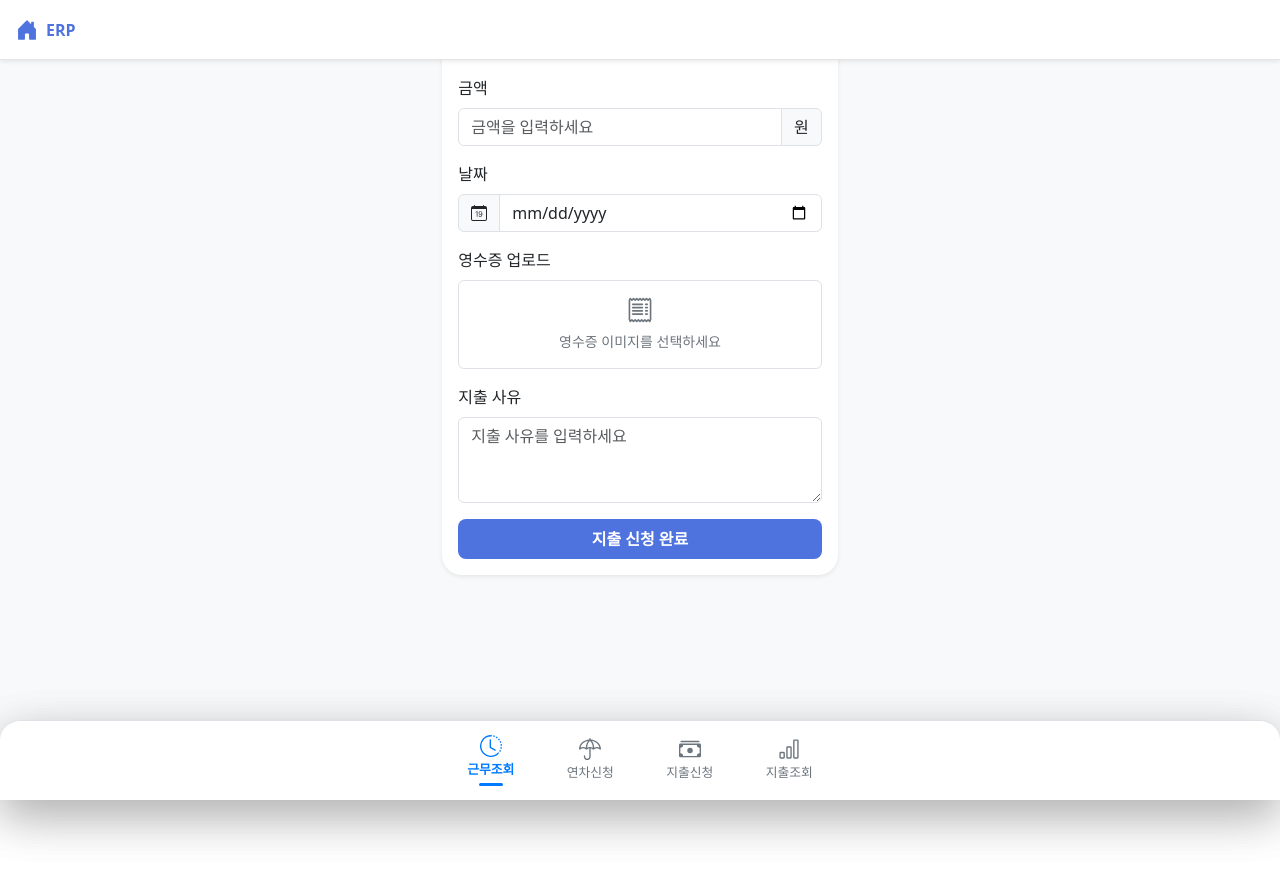
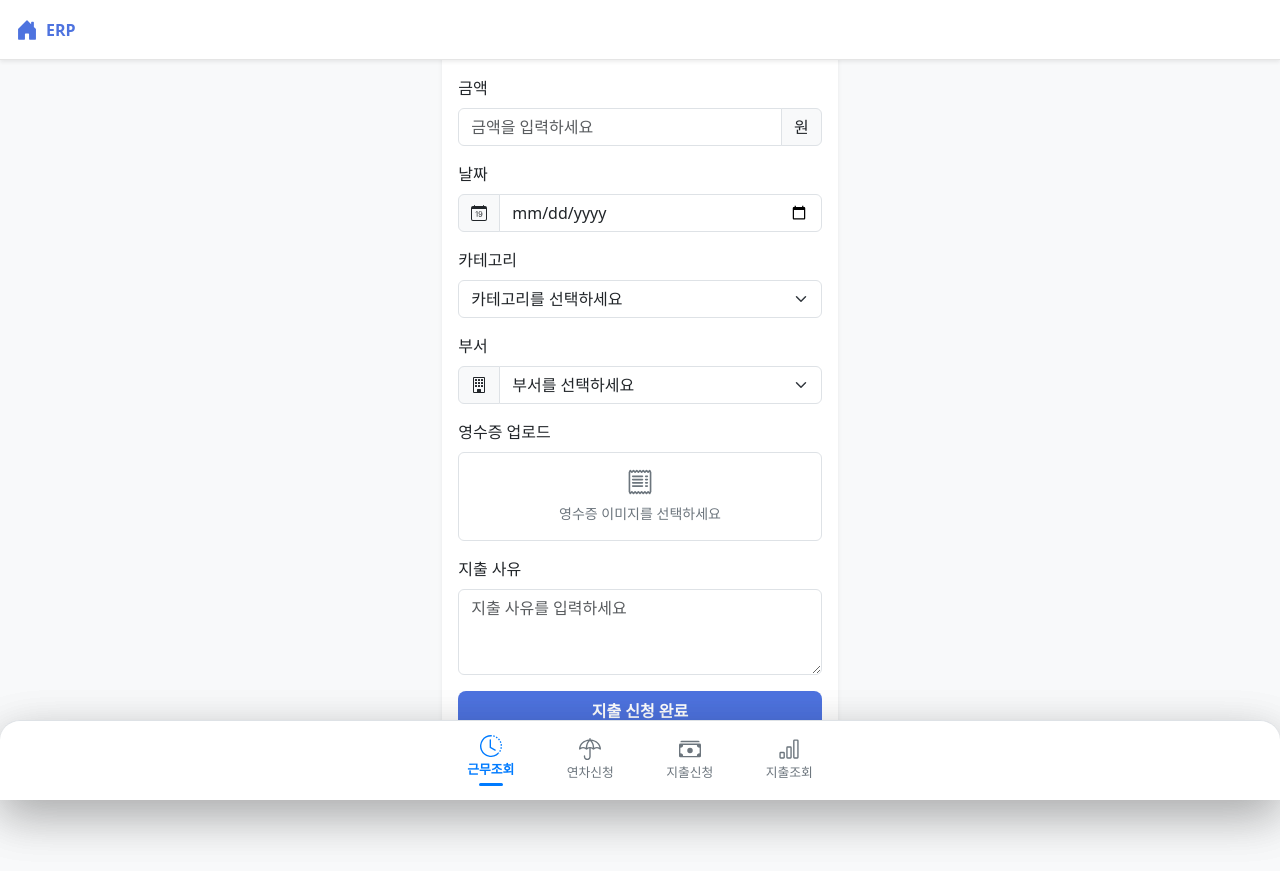
Before and after one commit to wanghyunjooooo/ERP, a React (Create React App) app in the folder frontend/: page /expense in a window 1280 px wide. Before the commit the page ends 800 px from the top, so only its background shows below. Built offline with nearby package versions, Linux system fonts and the light colour scheme; no server answers.

Commit message:
지출 신청 API 연동

```diff
--- a/frontend/src/pages/ExpensePage.js
+++ b/frontend/src/pages/ExpensePage.js
@@ -1,6 +1,7 @@
-import React, { useState } from "react";
+import React, { useState, useEffect } from "react";
 import { Card, Form, Button, InputGroup } from "react-bootstrap";
-import { BsCashStack, BsCalendarDate, BsReceipt } from "react-icons/bs";
+import { BsCashStack, BsCalendarDate, BsReceipt, BsBuilding } from "react-icons/bs";
+import axios from "axios";
 import BottomNav from "../components/Nav";
 import Header from "../components/Header";
 
@@ -9,18 +10,75 @@ function ExpensePage({ onMenuSelect }) {
   const [date, setDate] = useState("");
   const [reason, setReason] = useState("");
   const [receipt, setReceipt] = useState(null);
+  const [category, setCategory] = useState("");
+  const [deptId, setDeptId] = useState("");
+  const [loading, setLoading] = useState(false);
+  const [departments, setDepartments] = useState([]);
 
-  const handleSubmit = (e) => {
+  // ✅ (선택사항) 부서 목록을 서버에서 가져오는 경우
+  useEffect(() => {
+    const fetchDepartments = async () => {
+      try {
+        const res = await axios.get("http://localhost:3000/admin/departments");
+        setDepartments(res.data);
+      } catch (err) {
+        console.error("부서 목록 불러오기 실패:", err);
+      }
+    };
+    fetchDepartments();
+  }, []);
+
+  const handleSubmit = async (e) => {
     e.preventDefault();
-    if (!amount || !date || !reason) {
+
+    if (!amount || !date || !reason || !category || !deptId) {
       alert("모든 항목을 입력해주세요!");
       return;
     }
+
+    const token = localStorage.getItem("token");
+    if (!token) {
+      alert("로그인이 필요합니다!");
+      return;
+    }
+
+    const formData = new FormData();
+    formData.append("amount", amount);
+    formData.append("date", date);
+    formData.append("category", category);
+    formData.append("description", reason);
+    formData.append("dept_id", deptId);
+    if (receipt) formData.append("receipt", receipt);
+
+    try {
+      setLoading(true);
+      const res = await axios.post("http://localhost:3000/expense", formData, {
+        headers: {
+          "Content-Type": "multipart/form-data",
+          Authorization: `Bearer ${token}`,
+        },
+      });
+
+      console.log("✅ 지출 신청 성공:", res.data);
       alert("✅ 지출 신청이 완료되었습니다!");
+
       setAmount("");
       setDate("");
       setReason("");
+      setCategory("");
+      setDeptId("");
       setReceipt(null);
+    } catch (error) {
+      console.error("❌ 지출 신청 실패:", error);
+
+      if (error.response?.status === 401) {
+        alert("인증 오류: 로그인 토큰이 유효하지 않습니다. 다시 로그인해주세요.");
+      } else {
+        alert("지출 신청 중 오류가 발생했습니다.");
+      }
+    } finally {
+      setLoading(false);
+    }
   };
 
   return (
@@ -31,16 +89,12 @@ function ExpensePage({ onMenuSelect }) {
           minHeight: "100vh",
           backgroundColor: "#f8f9fa",
           paddingTop: "20px",
-        paddingBottom: "calc(100px + env(safe-area-inset-bottom))", // ✅ 네비 + 안전영역
-        boxSizing: "border-box",
+          paddingBottom: "calc(100px + env(safe-area-inset-bottom))",
         }}
       >
         <div
           className="d-flex flex-column align-items-center"
-        style={{
-          maxWidth: "430px",
-          margin: "0 auto",
-        }}
+          style={{ maxWidth: "430px", margin: "0 auto" }}
         >
           <Card
             className="shadow-sm border-0"
@@ -48,7 +102,7 @@ function ExpensePage({ onMenuSelect }) {
               width: "92%",
               borderRadius: "20px",
               background: "#ffffff",
-            marginBottom: "1.5rem", // ✅ 카드 간 여백만 유지
+              marginBottom: "1.5rem",
             }}
           >
             <Card.Body>
@@ -57,6 +111,7 @@ function ExpensePage({ onMenuSelect }) {
               </h5>
 
               <Form onSubmit={handleSubmit}>
+                {/* 금액 */}
                 <Form.Group className="mb-3">
                   <Form.Label>금액</Form.Label>
                   <InputGroup>
@@ -70,6 +125,7 @@ function ExpensePage({ onMenuSelect }) {
                   </InputGroup>
                 </Form.Group>
 
+                {/* 날짜 */}
                 <Form.Group className="mb-3">
                   <Form.Label>날짜</Form.Label>
                   <InputGroup>
@@ -84,6 +140,42 @@ function ExpensePage({ onMenuSelect }) {
                   </InputGroup>
                 </Form.Group>
 
+                {/* 카테고리 */}
+                <Form.Group className="mb-3">
+                  <Form.Label>카테고리</Form.Label>
+                  <Form.Select
+                    value={category}
+                    onChange={(e) => setCategory(e.target.value)}
+                  >
+                    <option value="">카테고리를 선택하세요</option>
+                    <option value="식비">식비</option>
+                    <option value="교통비">교통비</option>
+                    <option value="숙박비">숙박비</option>
+                    <option value="기타">기타</option>
+                  </Form.Select>
+                </Form.Group>
+
+              <Form.Group className="mb-3">
+  <Form.Label>부서</Form.Label>
+  <InputGroup>
+    <InputGroup.Text>
+      <BsBuilding />
+    </InputGroup.Text>
+    <Form.Select
+      value={deptId}
+      onChange={(e) => setDeptId(e.target.value)}
+    >
+      <option value="">부서를 선택하세요</option>
+      <option value="1">개발 1</option>
+      <option value="2">개발 2</option>
+      <option value="3">개발 3</option>
+      <option value="4">웹업</option>
+      <option value="5">전략기획</option>
+    </Form.Select>
+  </InputGroup>
+</Form.Group>
+
+                {/* 영수증 */}
                 <Form.Group className="mb-3">
                   <Form.Label>영수증 업로드</Form.Label>
                   <div
@@ -107,7 +199,6 @@ function ExpensePage({ onMenuSelect }) {
                         left: 0,
                         width: "100%",
                         height: "100%",
-                      cursor: "pointer",
                       }}
                       id="receiptUpload"
                     />
@@ -120,6 +211,7 @@ function ExpensePage({ onMenuSelect }) {
                   </div>
                 </Form.Group>
 
+                {/* 사유 */}
                 <Form.Group className="mb-3">
                   <Form.Label>지출 사유</Form.Label>
                   <Form.Control
@@ -131,22 +223,20 @@ function ExpensePage({ onMenuSelect }) {
                   />
                 </Form.Group>
 
+                {/* 제출 버튼 */}
                 <Button
                   type="submit"
                   className="w-100 py-2 fw-semibold rounded-3"
-                style={{
-                  backgroundColor: "#4e73df",
-                  border: "none",
-                }}
+                  style={{ backgroundColor: "#4e73df", border: "none" }}
+                  disabled={loading}
                 >
-                지출 신청 완료
+                  {loading ? "처리 중..." : "지출 신청 완료"}
                 </Button>
               </Form>
             </Card.Body>
           </Card>
         </div>
 
-      {/* ✅ 하단 고정 네비게이션 */}
         <BottomNav onMenuSelect={onMenuSelect} />
       </div>
     </>
```
Lines whose indentation alone changed are shown as unchanged.
